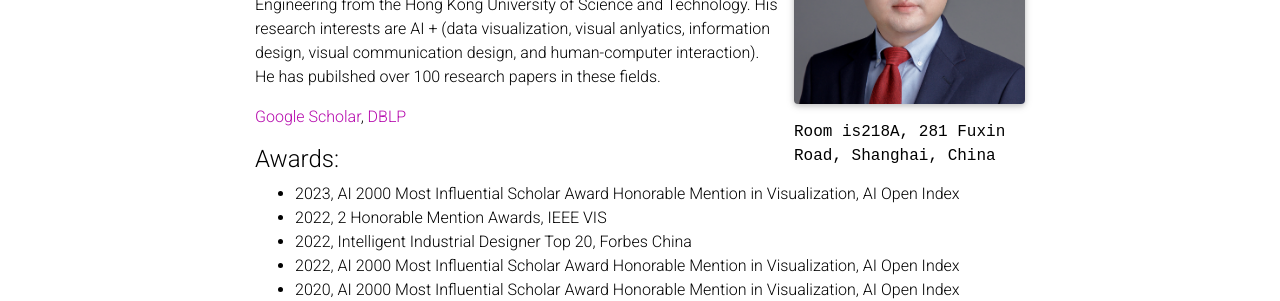
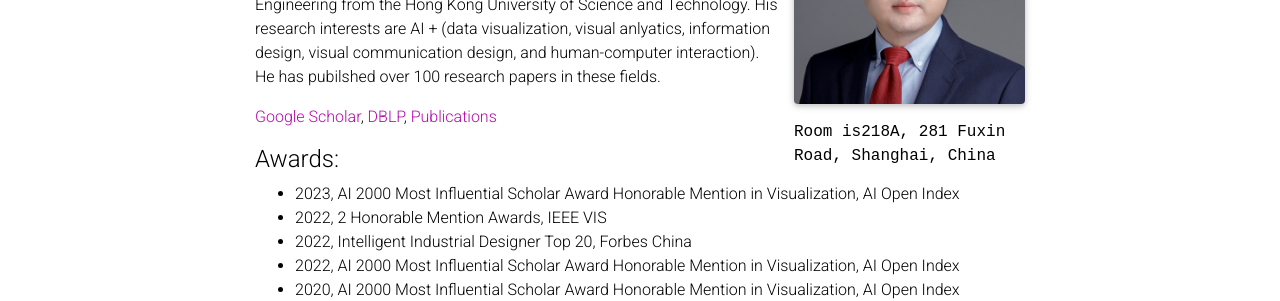
Before and after one commit to nancao/nancao.github.io, a Jekyll site: the page built from _pages/about.md, in a window 1280 px wide and 1301 px high. Shown: the part 328-629 px from the top of the window. Built offline with Jekyll 4.4.1, drawn with Linux system fonts in a browser that asks for light colours; full-size pictures stand in for the smaller copies a plugin makes; comment, search, counter and statistics services are not loaded; a style sheet for code colours, icons or effects is not loaded.

Commit message:
update profile

```diff
--- a/_pages/about.md
+++ b/_pages/about.md
@@ -18,7 +18,7 @@
 ---
 Nan Cao is the vice dean of Tongji College of Design and Innovation (Tongji D&I) and a professor at  School of Software Engineering. He is the founding director of the AI Design Center at Tongji University. Before joining Tongji, Nan Cao was a resaerch staff member at IBM T. J. Watson Research Center in USA. He recieved the PhD degree in Computer Science and Engineering from the Hong Kong University of Science and Technology. His research interests are AI + (data visualization, visual anlyatics, information design, visual communication design, and human-computer interaction). He has pubilshed over 100 research papers in these fields.
 
-[Google Scholar](https://scholar.google.com/citations?user=5I0mFcsAAAAJ), [DBLP](https://dblp.org/pid/66/5146.html)
+[Google Scholar](https://scholar.google.com/citations?user=5I0mFcsAAAAJ), [DBLP](https://dblp.org/pid/66/5146.html), [Publications](https://idvxlab.com/publication.html)
 
 #### Awards:
 - 2023, AI 2000 Most Influential Scholar Award Honorable Mention in Visualization, AI Open Index
```
